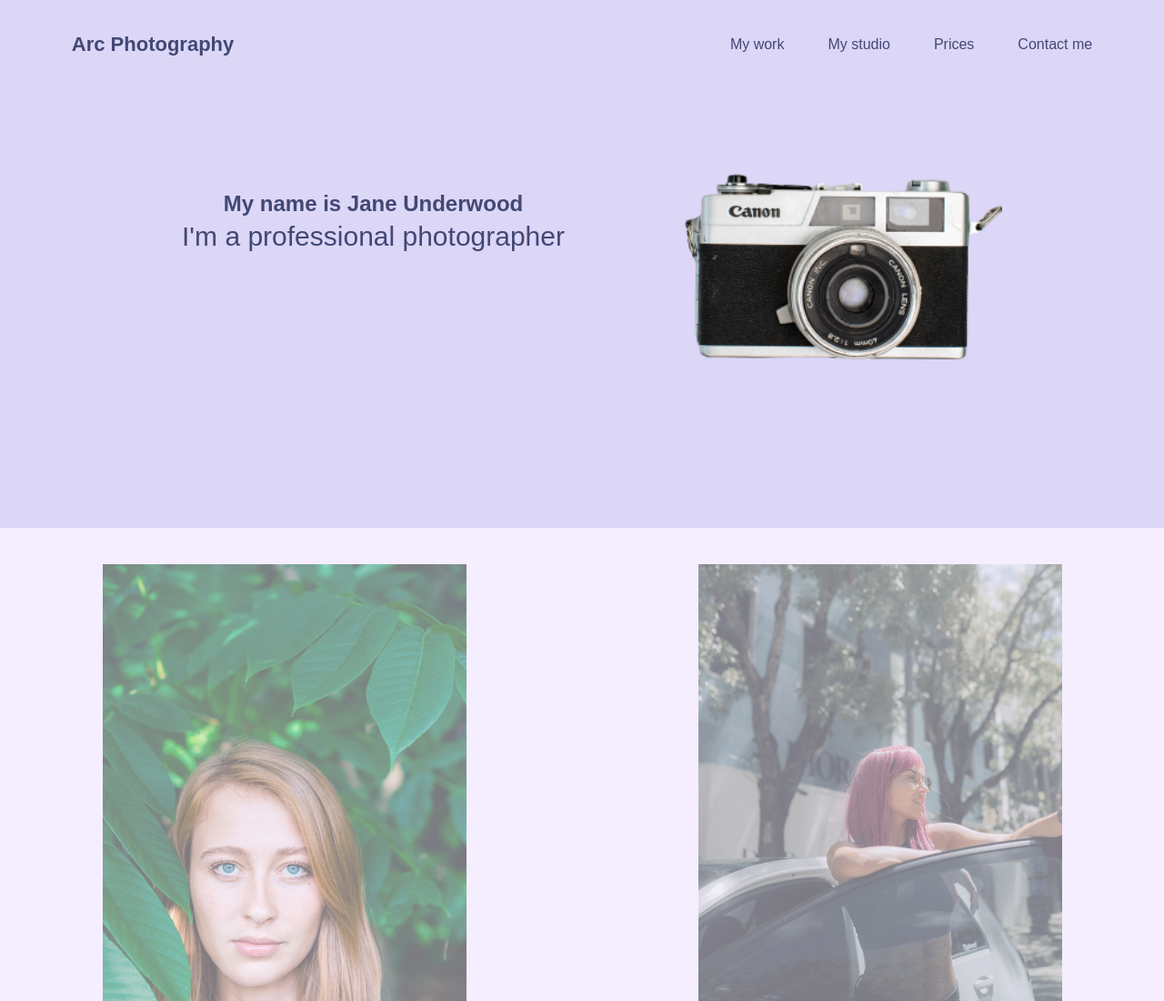
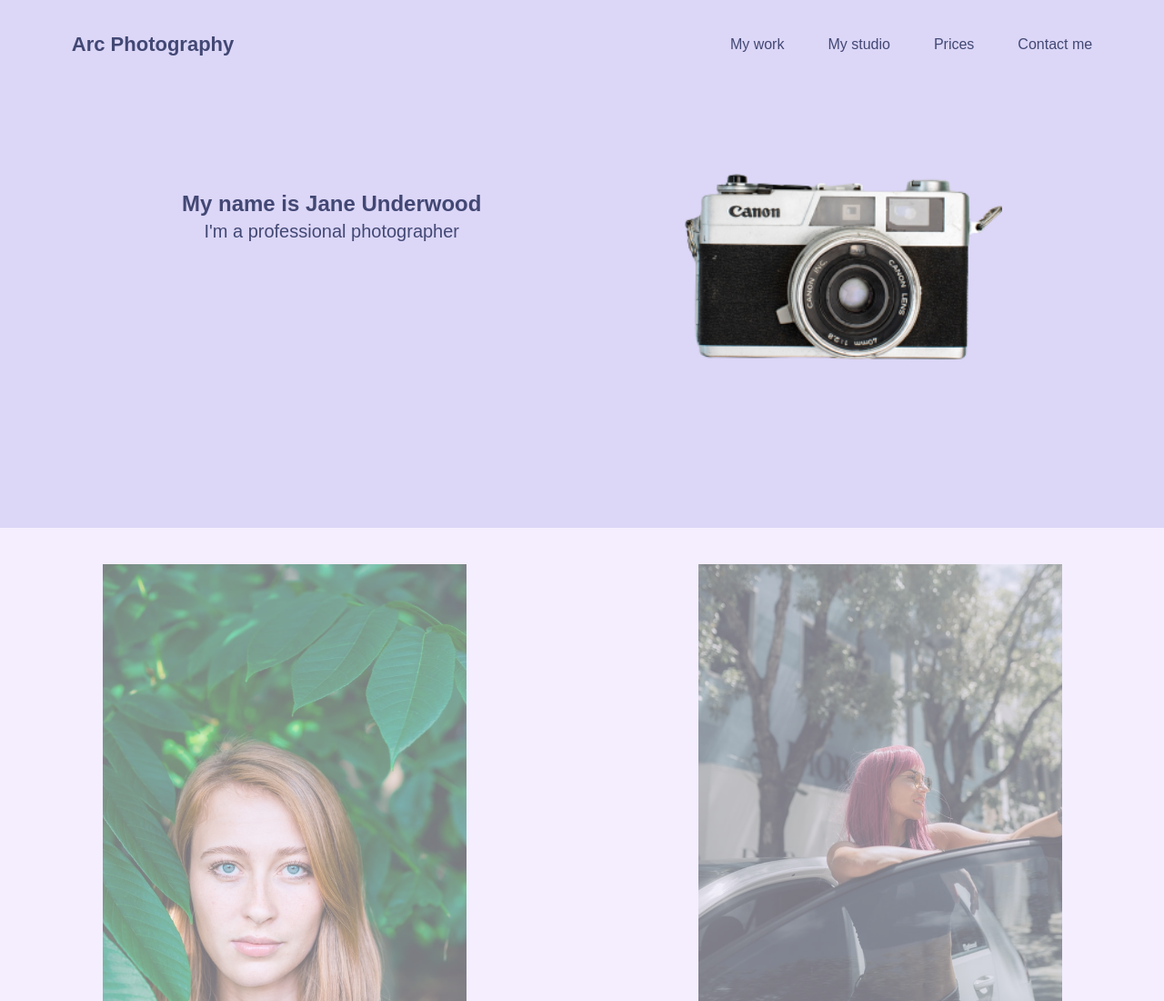
Before and after one commit to nemanjasvilarov/photographer-website, a plain HTML site: page index.html in a window 1280 px wide. Shown: the top 1100 px of the page at 91% size. Drawn offline with Linux system fonts and the light colour scheme; files whose address does not match are found by name.

Commit message:
Changed paragraph size for mobile view

```diff
--- a/style.css
+++ b/style.css
@@ -189,6 +189,9 @@ footer i:hover {
   .author div h1 {
     font-size: 3.4rem;
   }
+  .author div p {
+    font-size: 29px;
+  }
   .wrapper div {
     width: 300px;
     height: 400px;
@@ -199,11 +202,17 @@ footer i:hover {
   .author div h1 {
     font-size: 3rem;
   }
+  .author div p {
+    font-size: 28px;
+  }
 }
 
 @media (max-width: 1600px) {
   .author div h1 {
     font-size: 2.8rem;
+  }
+  .author div p {
+    font-size: 27px;
   }
 }
 
@@ -211,11 +220,17 @@ footer i:hover {
   .author div h1 {
     font-size: 2.5rem;
   }
+  .author div p {
+    font-size: 26px;
+  }
 }
 
 @media (max-width: 1450px) {
   .author div h1 {
     font-size: 2rem;
+  }
+  .author div p {
+    font-size: 24px;
   }
   .wrapper {
     grid-template-columns: 1fr 1fr;
@@ -229,6 +244,9 @@ footer i:hover {
 @media (max-width: 1300px) {
   .author div h1 {
     font-size: 1.5rem;
+  }
+  .author div p {
+    font-size: 20px;
   }
   img {
     width: 350px;
```
